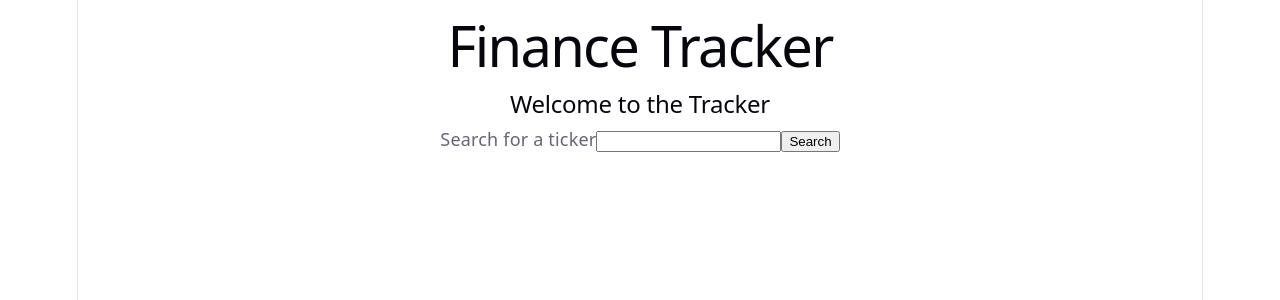
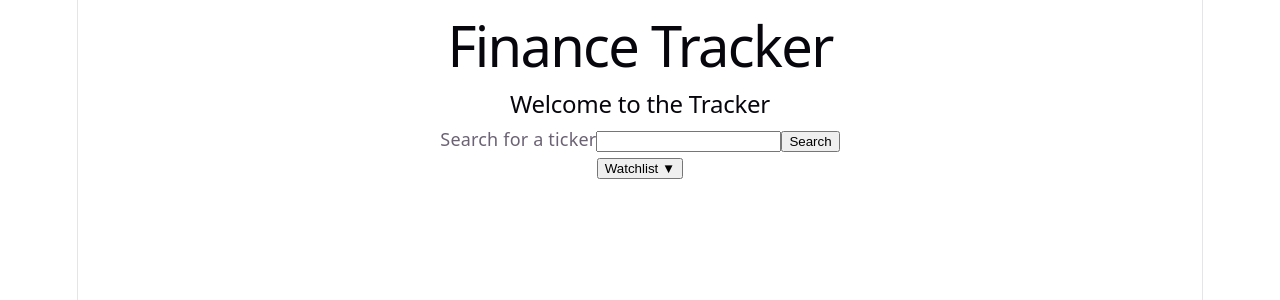
Before and after one commit to Scripting-Java/financetracker, a React (Vite) app: page / in a window 1280 px wide. Shown: the top 300 px of the page. Built offline with nearby package versions, Linux system fonts and the light colour scheme.

Commit message:
Added Watchlist

```diff
--- a/src/App.tsx
+++ b/src/App.tsx
@@ -9,6 +9,7 @@ import DateRangePicker from './components/DateRangePicker'
 import HistoryChart from './components/HistoryChart'
 import { useEffect } from 'react'
 import CandleChart from './components/CandleChart'
+import Watchlist from './components/Watchlist'
 
 function getMostRecentWeekday(): string {
   const date = new Date()
@@ -35,6 +36,28 @@ function App() {
   const [endDate, setEndDate] = useState(getMostRecentWeekday)
   const [interval, setInterval] = useState('1d')
   const [chartType, setChartType] = useState<'line' | 'candle'>('line')
+  const [watchlist, setWatchlist] = useState<string[]>(()=>{
+    try{
+      const saved = localStorage.getItem('financeTrackerWatchlist')
+      return saved? JSON.parse(saved) as string[] : []
+    }catch{
+      return []
+    }
+  })
+
+  function saveWatchlist(next: string[]){
+    setWatchlist(next)
+    localStorage.setItem('financeTrackerWatchlist', JSON.stringify(next))
+  }
+
+  function addTicker(symbol:string){
+    if(watchlist.includes(symbol)) return
+    saveWatchlist([...watchlist, symbol])
+  }
+
+  function removeTicker(symbol: string){
+    saveWatchlist(watchlist.filter((ticker)=> ticker !== symbol))
+  }
 
   async function handleSearchSubmit(event: SubmitEvent<HTMLFormElement>) {
     setError(null)
@@ -52,6 +75,17 @@ function App() {
       setError("End date must be on or after start date")
       return
     }
+    await searchTicker(symbol)
+
+  }
+
+  function selectTicker(symbol:string){
+    setTicker(symbol)
+    void searchTicker(symbol)
+  }
+
+  async function searchTicker(symbol: string){
+    setError(null)
     try {
       setStock(null)
       const response = await fetch(
@@ -134,6 +168,7 @@ function App() {
     await fetchHistory(stock.ticker, startDate, endDate, interval)
   }
 
+
   return (
     <><h1> Finance Tracker</h1>
       <h2>Welcome to the Tracker</h2>
@@ -144,6 +179,12 @@ function App() {
         </label>
         <button>Search</button>
       </form>
+      <Watchlist
+      tickers={watchlist}
+      onAdd={addTicker}
+      onRemove={removeTicker}
+      onSelect={selectTicker}
+      />
       {error && <p role="alert">{error}</p>}
       {stock && (
         <div>
--- /dev/null
+++ b/src/components/Watchlist.tsx
@@ -0,0 +1,67 @@
+import { useState } from "react";
+import type { FormEvent } from "react";
+
+interface WatchlistProps {
+    tickers: string[]
+    onSelect: (ticker: string) => void
+    onRemove: (ticker: string) => void
+    onAdd: (ticker: string) => void
+}
+
+export default function Watchlist({tickers, onSelect, onRemove, onAdd}: WatchlistProps) {
+    const [newTicker, setNewTicker] = useState('')
+    const [isOpen, setIsOpen] = useState(false)
+    function handleAdd(event: FormEvent<HTMLFormElement>) {
+        event.preventDefault()
+        const symbol = newTicker.trim().toUpperCase()
+
+        if (!symbol) return
+
+        onAdd(symbol)
+        setNewTicker('')
+    }
+
+    return (
+        <section>
+            <button
+            type="button"
+            className="watchlist-toggle"
+            onClick={()=>setIsOpen(!isOpen)}
+            aria-expanded={isOpen}
+            >
+                Watchlist {isOpen? '▲': '▼'}
+            </button>
+            {isOpen&&(<>
+
+            <form onSubmit={handleAdd}>
+                <label>
+                    Add Ticker
+                    <input
+                    value={newTicker}
+                    onChange={(event)=>setNewTicker(event.target.value)}
+                    placeholder = "AAPL"
+                    />
+                </label>
+                <button type="submit">+</button>
+            </form>
+            {tickers.length ===0?(
+                <p>There are no stocks in your Watchlist</p>
+        ):(
+            <ul>
+                {tickers.map((symbol)=>(
+                    <li key={symbol}>
+                        <button type="button" onClick={()=>onSelect(symbol)}>
+                            {symbol}
+                        </button>
+                        <button type ="button" onClick={()=> onRemove(symbol)}>
+                            -
+                        </button>
+                    </li>
+                ))}
+            </ul>
+        )}
+        </>)}
+        </section>
+
+    )
+}
```
